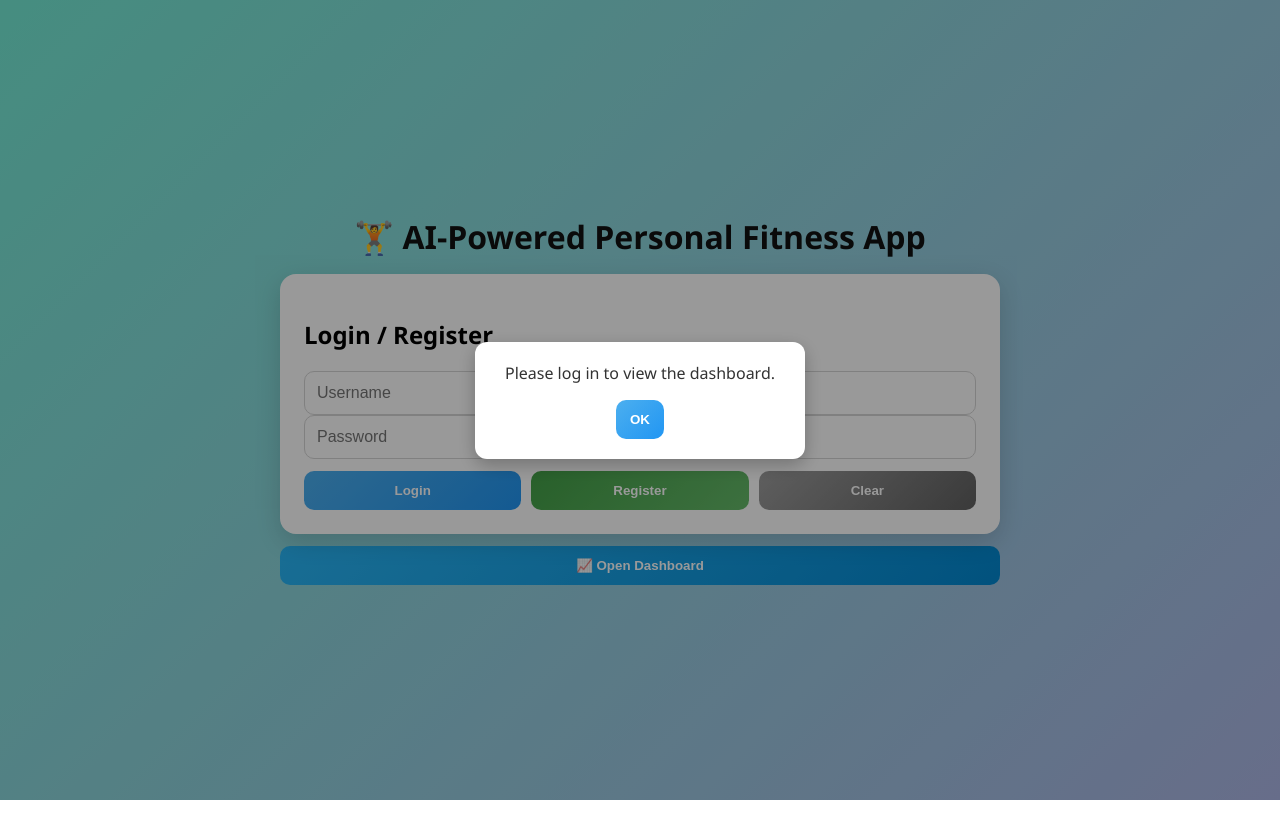
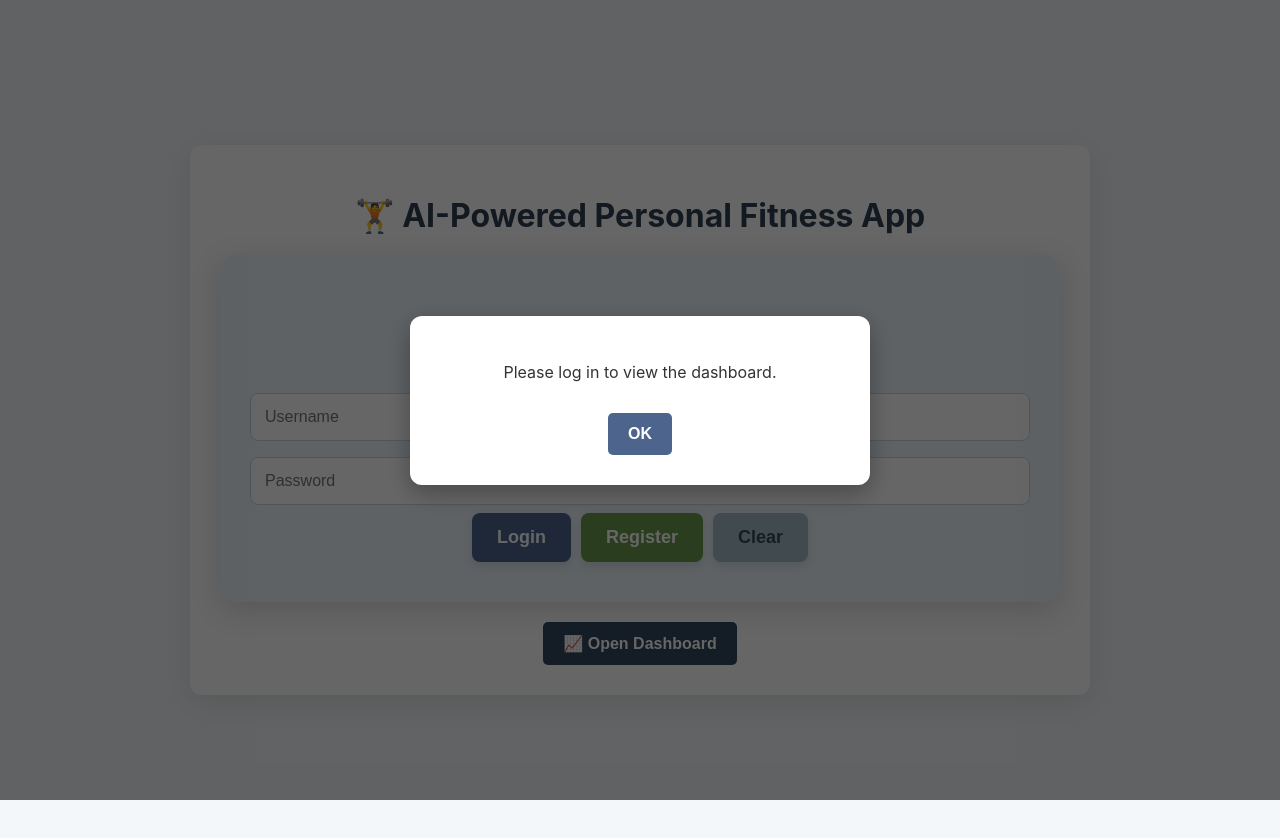
Before and after one commit to saikiran-m18/Fitgenie-Ai, a plain HTML site: page Frontend/index.html in a window 1280 px wide. Both pictures are taken after a click on the button "📈 Open Dashboard". Before the commit the page ends 800 px from the top, so only its background shows below. Drawn offline with nearby package versions, Linux system fonts and the light colour scheme.

Commit message:
Update styles.css

```diff
--- a/Frontend/styles.css
+++ b/Frontend/styles.css
@@ -1,94 +1,334 @@
-:root {
-  --bg1:#74ebd5; --bg2:#ACB6E5;
-  --primary:#2196f3; --primary-2:#4cafef;
-  --success:#43a047; --danger:#c62828; --info:#0288d1; --muted:#666;
-}
-*{box-sizing:border-box}
-body{
-  font-family:'Segoe UI', Arial, sans-serif;
-  background:linear-gradient(135deg,var(--bg1) 0%,var(--bg2) 100%);
-  margin:0; min-height:100vh; display:flex; align-items:center; justify-content:center;
-}
-.app-container{width:min(92vw,720px)}
-h1{color:#111; text-align:center; margin:0 0 8px; font-size:2rem}
-
-.card{
-  background:#fff; padding:24px; margin-top:16px;
-  border-radius:16px; box-shadow:0 8px 24px rgba(0,0,0,.15);
-  animation:fadeIn .7s ease both;
+body {
+  font-family: -apple-system, BlinkMacSystemFont, "Segoe UI", Roboto, sans-serif;
+  background-color: #f4f7f9;
+  color: #333;
+  margin: 0;
+  padding: 20px;
+  display: flex;
+  justify-content: center;
+  align-items: center;
+  min-height: 100vh;
 }
 
-label{display:block; font-size:.9rem; color:#333; margin:8px 0 6px}
-input,select{
-  width:100%; padding:12px; border-radius:10px; border:1px solid #d6d6d6; font-size:1rem;
-  transition:.25s; background:#fff
+.app-container {
+  background-color: #ffffff;
+  border-radius: 12px;
+  box-shadow: 0 8px 30px rgba(0, 0, 0, 0.1);
+  padding: 30px;
+  width: 100%;
+  max-width: 900px;
+  box-sizing: border-box;
+  animation: fadeIn 1s ease-in-out;
 }
-input:focus,select:focus{outline:none; border-color:var(--primary-2); box-shadow:0 0 0 4px rgba(76,175,239,.15)}
 
-.btn-group{display:flex; gap:10px; flex-wrap:wrap; margin-top:12px}
-.btn{
-  padding:12px 14px; border:none; border-radius:10px; color:#fff; font-weight:700;
-  cursor:pointer; flex:1; transition:transform .15s, box-shadow .25s, opacity .2s;
+@keyframes fadeIn {
+  from { opacity: 0; transform: translateY(20px); }
+  to { opacity: 1; transform: translateY(0); }
 }
-.btn:hover{transform:translateY(-2px); box-shadow:0 8px 16px rgba(0,0,0,.15)}
-.btn:active{transform:scale(.98)}
-.btn.primary{background:linear-gradient(135deg,var(--primary-2),var(--primary))}
-.btn.success{background:linear-gradient(135deg,var(--success),#66bb6a)}
-.btn.secondary{background:linear-gradient(135deg,#9e9e9e,#616161)}
-.btn.info{background:linear-gradient(135deg,#29b6f6,var(--info))}
-.btn.ghost{background:transparent; color:var(--muted); border:1px solid #ddd; flex:0 0 auto; padding:10px 14px;}
 
-.grid-2{display:grid; grid-template-columns:1fr 1fr; gap:14px; margin-top:6px}
-@media (max-width:640px){.grid-2{grid-template-columns:1fr} .btn{flex:1 1 100%}}
+h1 {
+  text-align: center;
+  color: #2c3e50;
+  margin-bottom: 20px;
+  font-size: 2em;
+}
 
-.plan-header{display:flex; align-items:center; justify-content:space-between; gap:12px}
+.card {
+  background-color: #f9f9f9;
+  border: 1px solid #e0e0e0;
+  border-radius: 8px;
+  padding: 20px;
+  margin-bottom: 20px;
+  box-shadow: 0 2px 10px rgba(0, 0, 0, 0.05);
+}
 
-.loader{
-  margin:14px 0; width:44px; height:44px; border-radius:50%;
-  border:5px solid #eaeaea; border-top-color:var(--primary);
-  animation:spin 1s linear infinite;
+.plan-header {
+  display: flex;
+  justify-content: space-between;
+  align-items: center;
+  margin-bottom: 20px;
 }
-@keyframes spin{to{transform:rotate(360deg)}}
-.hidden{display:none !important}
 
-.workout-table{width:100%; border-collapse:collapse; margin-top:14px; overflow:hidden; border-radius:12px}
-.workout-table th, .workout-table td{padding:12px; text-align:center}
-.workout-table thead th{background:linear-gradient(135deg,var(--primary-2),var(--primary)); color:#fff}
-.workout-table tbody tr{background:#fdfdfd}
-.workout-table tbody tr:nth-child(even){background:#f7f7f7}
-.workout-table tbody tr:hover{background:#eef6ff}
+.hidden {
+  display: none !important;
+}
 
-.fade-stagger{opacity:0; transform:translateY(14px); animation:rowIn .55s ease forwards}
-@keyframes rowIn{to{opacity:1; transform:translateY(0)}}
+input[type="text"],
+input[type="password"],
+input[type="number"],
+select {
+  width: 100%;
+  padding: 12px;
+  margin: 8px 0;
+  border: 1px solid #ccc;
+  border-radius: 4px;
+  box-sizing: border-box;
+}
 
-.diet-card{
-  margin-top:18px; padding:16px; border-radius:12px; background:#fcfcfc;
-  box-shadow:0 6px 14px rgba(0,0,0,.08); animation:fadeInUp .6s ease both;
+.btn-group {
+  display: flex;
+  gap: 10px;
+  flex-wrap: wrap;
+  justify-content: center;
 }
-.diet-item{opacity:0; transform:translateY(10px); animation:rowIn .5s ease forwards; font-size:1.05rem}
 
-/* Popup modal */
+.spaced-btn-group {
+  display: flex;
+  justify-content: space-between;
+}
+
+.btn {
+  padding: 12px 20px;
+  border: none;
+  border-radius: 5px;
+  cursor: pointer;
+  font-size: 16px;
+  font-weight: bold;
+  text-align: center;
+  transition: background-color 0.3s, transform 0.2s ease;
+}
+
+.btn:hover {
+  transform: translateY(-2px);
+}
+
+.btn.primary {
+  background-color: #4D648D;
+  color: #ffffff;
+}
+
+.btn.primary:hover {
+  background-color: #374661;
+}
+
+.btn.success {
+  background-color: #2ecc71;
+  color: #ffffff;
+}
+
+.btn.success:hover {
+  background-color: #27ae60;
+}
+
+.btn.secondary {
+  background-color: #95a5a6;
+  color: #ffffff;
+}
+
+.btn.secondary:hover {
+  background-color: #7f8c8d;
+}
+
+.btn.info {
+  background-color: #34495e;
+  color: #ffffff;
+}
+
+.btn.info:hover {
+  background-color: #2c3e50;
+}
+
+.btn.ghost {
+  background-color: transparent;
+  color: #7f8c8d;
+}
+
+.btn.ghost:hover {
+  color: #2c3e50;
+}
+
+.loader {
+  border: 5px solid #f3f3f3;
+  border-radius: 50%;
+  border-top: 5px solid #3498db;
+  width: 40px;
+  height: 40px;
+  -webkit-animation: spin 2s linear infinite;
+  animation: spin 2s linear infinite;
+  margin: 20px auto;
+}
+
+@keyframes spin {
+  0% {
+    transform: rotate(0deg);
+  }
+  100% {
+    transform: rotate(360deg);
+  }
+}
+
+.plan-grid {
+  display: grid;
+  gap: 20px;
+  grid-template-columns: 1fr;
+}
+
+@media (min-width: 768px) {
+  .plan-grid {
+    grid-template-columns: 1fr 1fr;
+  }
+}
+
+.plan-card {
+  background-color: #E8F4F8; /* Light blue background */
+  border: none;
+  border-radius: 12px;
+  padding: 25px;
+  margin-top: 20px;
+  box-shadow: 0 4px 15px rgba(0, 0, 0, 0.08);
+  animation: slideIn 0.5s ease-out;
+}
+
+.plan-card:nth-of-type(2) {
+  background-color: #E9F4E9; /* Light green for diet */
+  animation-delay: 0.2s;
+}
+
+@keyframes slideIn {
+  from { transform: translateX(50px); opacity: 0; }
+  to { transform: translateX(0); opacity: 1; }
+}
+
+.plan-item {
+  background-color: #ffffff;
+  padding: 15px;
+  border-radius: 8px;
+  margin-bottom: 10px;
+  border-left: 4px solid #4D648D;
+}
+
+.plan-item h4 {
+  margin: 0 0 5px 0;
+  color: #5D737E;
+}
+
+.plan-item p {
+  margin: 0;
+  color: #555;
+}
+
+#dashboard .card {
+  border-left: 5px solid #2ecc71;
+}
+
+#streak-line, #achievements-list li {
+  color: #34495e;
+  font-weight: 600;
+}
+
 .popup {
   position: fixed;
-  top: 0; left: 0;
-  width: 100%; height: 100%;
-  background: rgba(0,0,0,0.4);
-  display: flex; align-items: center; justify-content: center;
-  z-index: 999;
+  top: 0;
+  left: 0;
+  width: 100%;
+  height: 100%;
+  background-color: rgba(0, 0, 0, 0.6);
+  display: flex;
+  justify-content: center;
+  align-items: center;
+  z-index: 100;
+  animation: overlayFadeIn 0.3s ease-in;
 }
+
+@keyframes overlayFadeIn {
+  from { background-color: rgba(0, 0, 0, 0); }
+  to { background-color: rgba(0, 0, 0, 0.6); }
+}
+
 .popup-content {
-  background: #fff;
-  padding: 20px 30px;
+  background-color: #ffffff;
+  padding: 30px;
   border-radius: 12px;
   text-align: center;
-  box-shadow: 0 6px 18px rgba(0,0,0,0.25);
-  animation: fadeInUp .4s ease;
-}
-.popup-content p {
-  margin: 0 0 16px;
-  font-size: 1rem;
-  color: #333;
+  max-width: 400px;
+  width: 100%;
+  box-shadow: 0 8px 25px rgba(0, 0, 0, 0.3);
+  animation: popIn 0.4s cubic-bezier(0.68, -0.55, 0.27, 1.55);
 }
 
-@keyframes fadeIn{from{opacity:0} to{opacity:1}}
-@keyframes fadeInUp{from{opacity:0; transform:translateY(16px)} to{opacity:1; transform:none}}
+@keyframes popIn {
+  from { transform: scale(0.8) translateY(-50px); opacity: 0; }
+  to { transform: scale(1) translateY(0); opacity: 1; }
+}
+
+.popup-content button {
+  margin-top: 15px;
+}
+
+/* --- Attractive Login Page Styling --- */
+#auth-section {
+  background: #EAF4F9; /* Light blue background */
+  box-shadow: 0 8px 30px rgba(0, 0, 0, 0.15);
+  border: none;
+  padding: 40px 30px;
+  border-radius: 15px;
+  animation: cardEntry 0.8s ease-out;
+}
+
+@keyframes cardEntry {
+  from { transform: scale(0.95) translateY(20px); opacity: 0; }
+  to { transform: scale(1) translateY(0); opacity: 1; }
+}
+
+#auth-section h2 {
+  color: #4D648D; /* Deep blue heading */
+  text-align: center;
+  margin-bottom: 25px;
+  font-size: 2em;
+  text-shadow: 1px 1px 2px rgba(0,0,0,0.1);
+}
+
+#auth-section input {
+  border: 1px solid #c4d8e5;
+  padding: 14px;
+  border-radius: 8px;
+  background-color: #fefeff;
+  font-size: 16px;
+  color: #444;
+  transition: all 0.3s ease;
+}
+
+#auth-section input:focus {
+  outline: none;
+  border-color: #89A3B2;
+  box-shadow: 0 0 8px rgba(137, 163, 178, 0.6);
+  transform: scale(1.01);
+}
+
+#auth-section .btn {
+  border-radius: 8px;
+  padding: 14px 25px;
+  font-size: 18px;
+  box-shadow: 0 4px 10px rgba(0, 0, 0, 0.1);
+  transition: all 0.3s ease;
+}
+
+#auth-section .btn:hover {
+  transform: translateY(-3px) scale(1.02);
+  box-shadow: 0 6px 15px rgba(0, 0, 0, 0.2);
+}
+
+#auth-section .btn.primary {
+  background-color: #4D648D;
+}
+
+#auth-section .btn.primary:hover {
+  background-color: #374661;
+}
+
+#auth-section .btn.success {
+  background-color: #6a994e;
+}
+
+#auth-section .btn.success:hover {
+  background-color: #4e7a33;
+}
+
+#auth-section .btn.secondary {
+  background-color: #A3BAC3;
+  color: #34495e;
+}
+
+#auth-section .btn.secondary:hover {
+  background-color: #89A3B2;
+}
```
